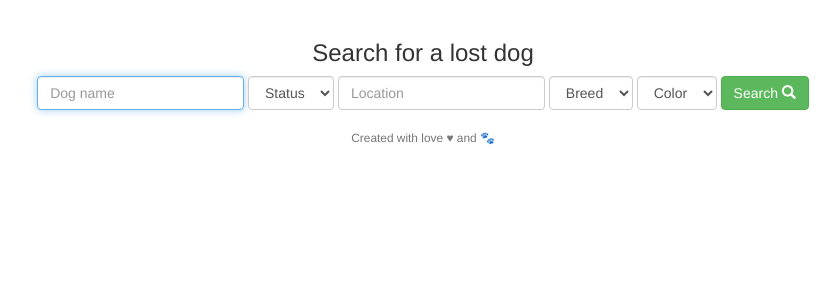
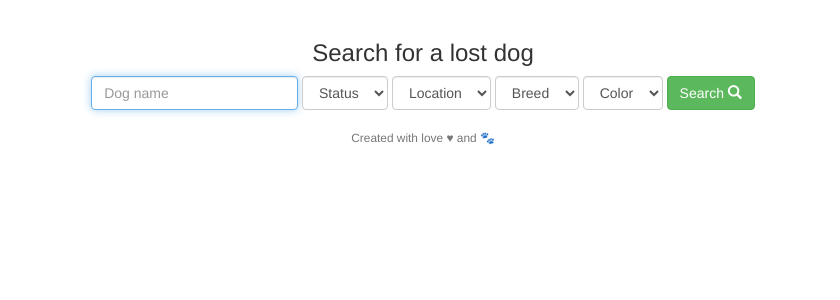
Before and after one commit to HASHCUT69/Find-My-Lost-Pet, a Flask app: template templates/index.html in a window 1280 px wide. Shown: the part 82-382 px from the top of the page, without its empty margins (217-1057 px from the left). Run offline with Flask 3, Linux system fonts and the light colour scheme; the template is opened without the code that fills it, so the values that code supplies are empty; some libraries are stand-ins or nearby versions.

Commit message:
dynamic search addition

```diff
--- a/application.py
+++ b/application.py
@@ -51,45 +51,49 @@ def index():
         color = request.form.get("color")
 
         # Get existing colors and breeds from the database
+        locations = db.execute(
+            "SELECT DISTINCT location FROM dogs ORDER BY location")
         breeds = db.execute("SELECT DISTINCT breed FROM dogs ORDER BY breed")
         colors = db.execute("SELECT DISTINCT color FROM dogs ORDER BY color")
 
         # Check if status is provided
         if not status:
             errorMsg = "Must provide status!"
-            return render_template("index.html", errorMsg=errorMsg, breeds=breeds, colors=colors)
+            return render_template("index.html", errorMsg=errorMsg, breeds=breeds, colors=colors, locations=locations)
 
         # Check if location is provided
         if not location:
             errorMsg = "Must provide location!"
-            return render_template("index.html", errorMsg=errorMsg, breeds=breeds, colors=colors)
+            return render_template("index.html", errorMsg=errorMsg, breeds=breeds, colors=colors, locations=locations)
 
         # Check if breed is provided
-        if not breed:
-            errorMsg = "Must provide breed!"
-            return render_template("index.html", errorMsg=errorMsg, breeds=breeds, colors=colors)
+        # if not breed:
+        #     errorMsg = "Must provide breed!"
+        #     return render_template("index.html", errorMsg=errorMsg, breeds=breeds, colors=colors)
 
-        # Check if color is provided
-        if not color:
-            errorMsg = "Must provide color!"
-            return render_template("index.html", errorMsg=errorMsg, breeds=breeds, colors=colors)
+        # # Check if color is provided
+        # if not color:
+        #     errorMsg = "Must provide color!"
+        #     return render_template("index.html", errorMsg=errorMsg, breeds=breeds, colors=colors)
 
         # Search for the lost/found dog in the database
-        rows = db.execute("SELECT username, email, dog_name, status, location, picture, breed, color FROM (SELECT * FROM dogs WHERE status=:status AND location=:location AND breed=:breed AND color=:color) JOIN users ON id = id_user",
+        rows = db.execute("SELECT username, email, dog_name, status, location, picture, breed, color FROM dogs JOIN users ON dogs.id_user = users.id WHERE status = :status AND location = :location AND (:breed IS NULL OR breed = :breed) AND (:color IS NULL OR color = :color);",
                           status=status, location=location, breed=breed, color=color)
         counter = 0
 
         # Return result and load the existing colors and breeds in select menus in the search form
-        return render_template("index.html", rows=rows, breeds=breeds, colors=colors, counter=counter)
+        return render_template("index.html", rows=rows, breeds=breeds, colors=colors, locations=locations, counter=counter)
 
     else:
 
         # Get existing colors and breeds from the database
         breeds = db.execute("SELECT DISTINCT breed FROM dogs ORDER BY breed")
         colors = db.execute("SELECT DISTINCT color FROM dogs ORDER BY color")
-
+        locations = db.execute(
+            "SELECT DISTINCT location FROM dogs ORDER BY location")
+        breeds = db.execute("SELECT DISTINCT breed FROM dogs ORDER BY breed")
         # Load the existing colors and breeds in select menus in the search form
-        return render_template("index.html", breeds=breeds, colors=colors)
+        return render_template("index.html", breeds=breeds, colors=colors, locations=locations)
 
 
 @app.route("/mydogs")
@@ -134,8 +138,9 @@ def adddog():
 
         # Check if breed is given
         if not breed:
-            errorMsg = "Must provide breed!"
-            return render_template("adddog.html", errorMsg=errorMsg)
+            # errorMsg = "Must provide breed!"
+            # return render_template("adddog.html", errorMsg=errorMsg)
+            breed = "NA"
 
         # Check if color is given
         if not color:
@@ -202,9 +207,16 @@ def register():
         rows = db.execute("SELECT * FROM users WHERE username= :username",
                           username=request.form.get("username"))
 
+        emailRows = db.execute("SELECT * FROM users WHERE email= :email",
+                               email=request.form.get("email"))
+
         # Check if username is taken
         if len(rows) != 0:
             errorMsg = "Username already taken!"
+            return render_template("register.html", errorMsg=errorMsg)
+        # Check if username is taken
+        if len(emailRows) != 0:
+            errorMsg = "Email already used!"
             return render_template("register.html", errorMsg=errorMsg)
 
         # Check if passwords match
--- a/templates/adddog.html
+++ b/templates/adddog.html
@@ -21,7 +21,7 @@ Add Dog
         <input class="form-control" name="location" placeholder="Location" type="text">
     </div>
     <div class="form-group">
-            <input class="form-control" name="breed" placeholder="Breed" type="text">
+        <input class="form-control" name="breed" placeholder="Breed(Optional)" type="text">
     </div>
     <div class="form-group">
         <input class="form-control" name="color" placeholder="Color" type="text">
--- a/templates/index.html
+++ b/templates/index.html
@@ -18,7 +18,13 @@ Dogs List
         </select>
     </div>
     <div class="form-group">
-        <input class="form-control" name="location" placeholder="Location" type="text">
+        <!-- <input class="form-control" name="location" placeholder="Location" type="text"> -->
+        <select autocomplete="off" autofocus class="form-control" name="location" type="text">
+            <option disabled selected>Location</option>
+            {% for location in locations %}
+            <option>{{ location['location'] }}</option>
+            {% endfor %}
+        </select>
     </div>
     <div class="form-group">
         <select autocomplete="off" autofocus class="form-control" name="breed" type="text">
```
Also changed, not shown: project.db, static/pics/Screenshot_2.png (added), static/pics/Screenshot_3.png (added), static/pics/Screenshot_5.png (added), static/pics/dog1.jpeg (added). Lines whose indentation alone changed are shown as unchanged.
